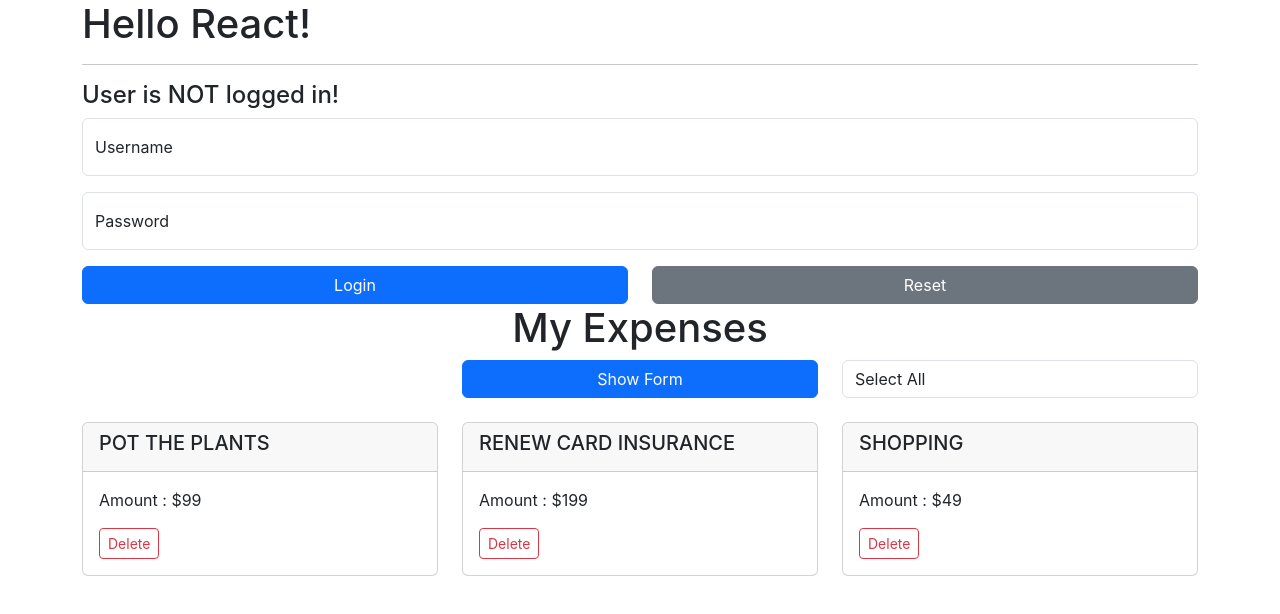
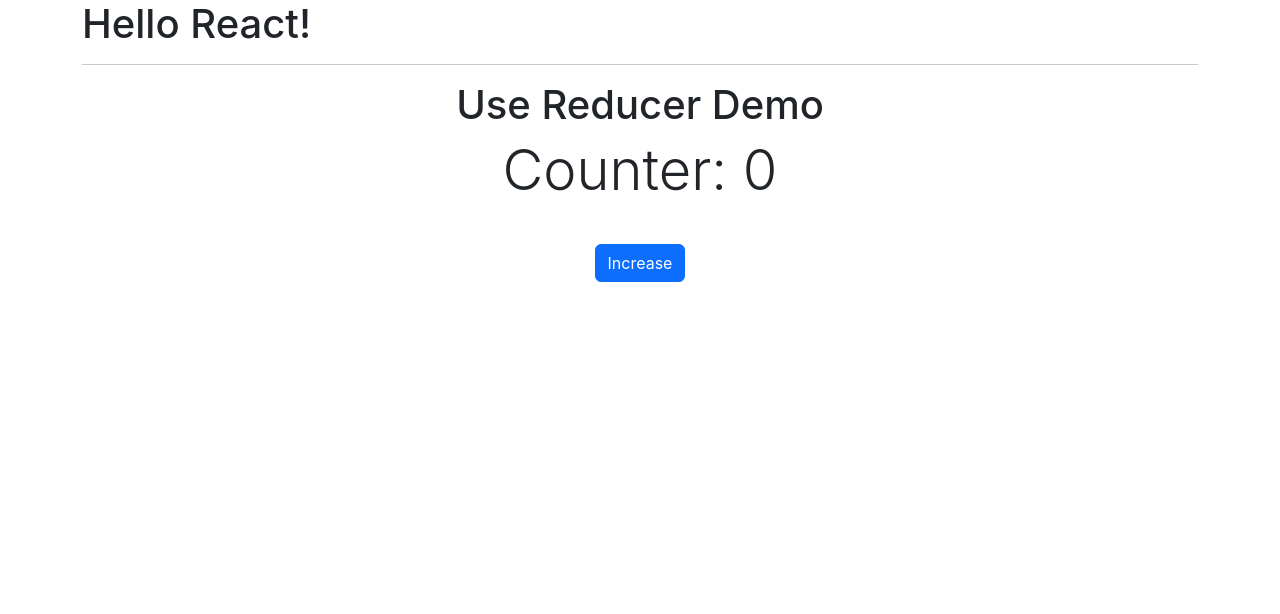
Before and after one commit to synergy2411/dec-24-react, a React (Create React App) app: page / in a window 1280 px wide. Shown: the top 614 px of the page. Built offline with nearby package versions, Linux system fonts and the light colour scheme; data requests are answered from the project's data file.

Commit message:
use reducer hook

```diff
--- a/src/App.js
+++ b/src/App.js
@@ -4,6 +4,7 @@ import DemoClassBased from "./components/playground/DemoClassBased";
 import Auth from "./components/playground/auth";
 import DemoUseEffect from "./components/playground/DemoUseEffect";
 import AuthContext from "./context/auth-context";
+import DemoUseReducer from "./components/playground/DemoUseReducer";
 
 function App() {
   const [isLoggedIn, setIsLoggedIn] = useState(false);
@@ -14,12 +15,14 @@ function App() {
 
       <hr />
 
+      <DemoUseReducer />
+
       {/* <DemoUseEffect /> */}
       {/* {counter <= 3 && <DemoClassBased counter={counter} />} */}
-      <AuthContext.Provider value={{ isLoggedIn, setIsLoggedIn }}>
+      {/* <AuthContext.Provider value={{ isLoggedIn, setIsLoggedIn }}>
         <Auth />
         <Expenses />
-      </AuthContext.Provider>
+      </AuthContext.Provider> */}
     </div>
   );
 }
--- /dev/null
+++ b/src/components/playground/DemoUseReducer.jsx
@@ -0,0 +1,28 @@
+import { useReducer } from "react";
+
+function reducerFn(state, action) {
+  if (action.type === "INCREMENT") {
+    return { counter: state.counter + 1 };
+  }
+  return state;
+}
+
+const DemoUseReducer = () => {
+  const [state, dispatch] = useReducer(reducerFn, { counter: 0 });
+
+  return (
+    <div className="text-center">
+      <h1>Use Reducer Demo</h1>
+      <p className="display-4">Counter: {state.counter}</p>
+      <br />
+      <button
+        className="btn btn-primary"
+        onClick={() => dispatch({ type: "INCREMENT" })}
+      >
+        Increase
+      </button>
+    </div>
+  );
+};
+
+export default DemoUseReducer;
```
